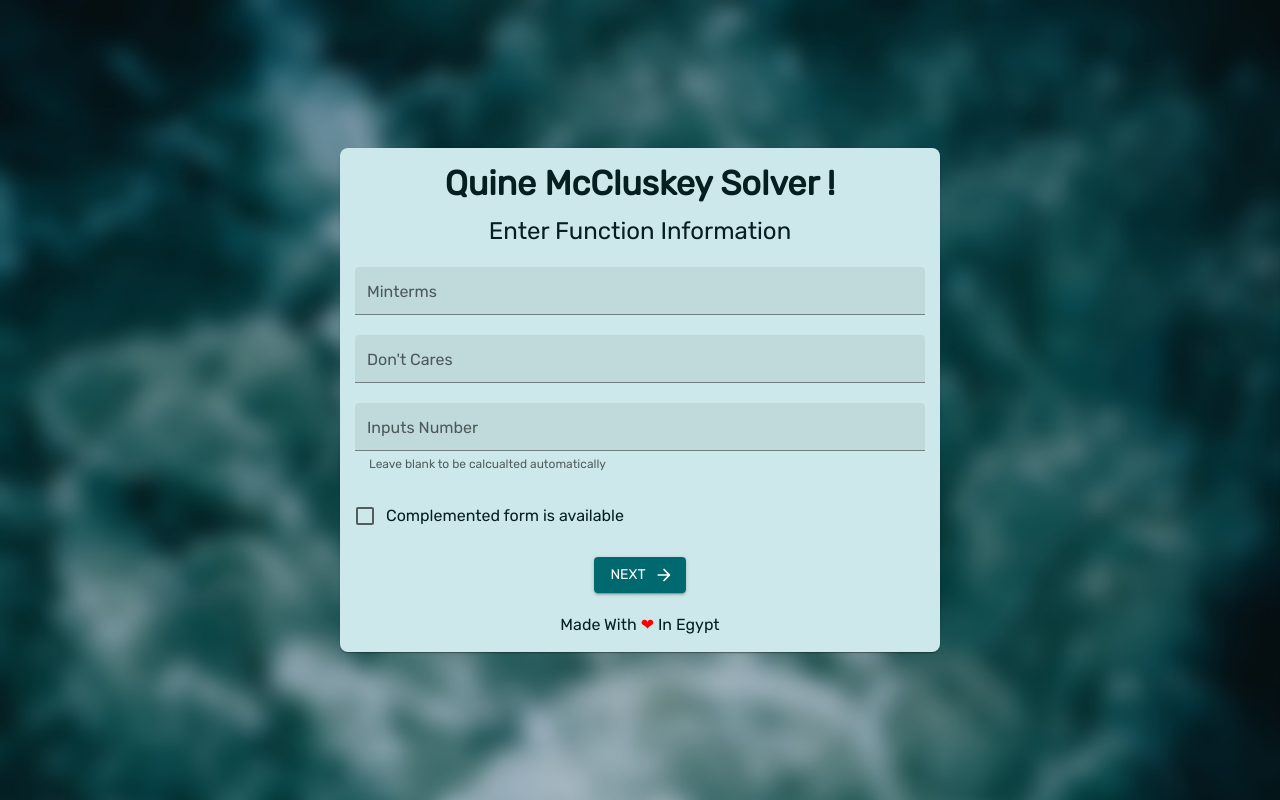
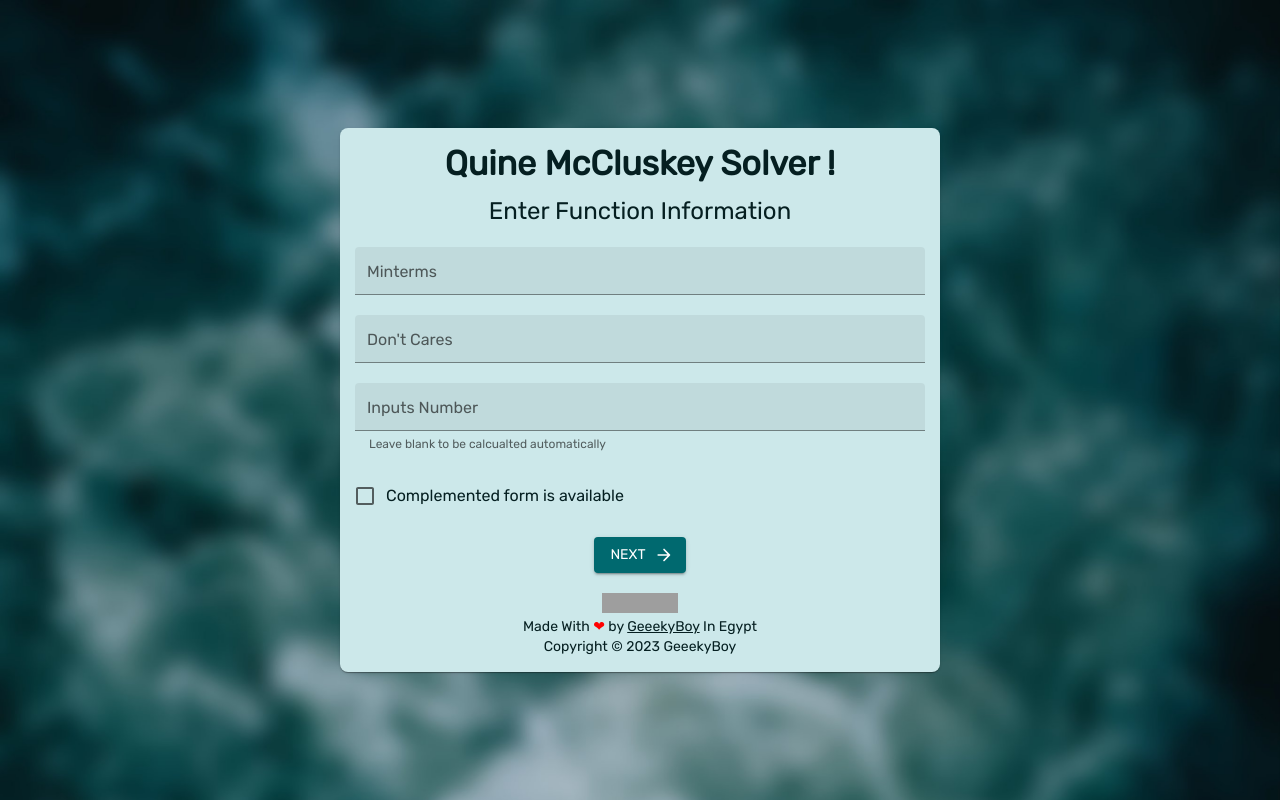
Before and after one commit to GeeekyBoy/Quine-McCluskey-Solver, a React (Vite) app: page / in a window 1280 px wide. Built offline with nearby package versions, Linux system fonts and the light colour scheme; grey boxes are pictures that could not be loaded.

Commit message:
feat: Add maintainer information ✨

```diff
--- a/src/components/Start.jsx
+++ b/src/components/Start.jsx
@@ -168,8 +168,21 @@ export default function () {
           </div>
           <div className={globalStyles.startContainerItem}>
             <center>
-              <Typography>
-                Made With <span style={{ color: "#FF0000" }}>❤</span> In Egypt
+              <a href="https://github.com/GeeekyBoy/Quine-McCluskey-Solver" target="_blank">
+                <img
+                  alt="GitHub stars"
+                  src="https://img.shields.io/github/stars/GeeekyBoy/Quine-McCluskey-Solver?style=social&amp;label=Star"
+                  width={76}
+                  height={20}
+                />
+              </a>
+              <Typography variant="body2">
+                Made With <span style={{ color: "#FF0000" }}>❤</span> by{" "}
+                <a href="https://github.com/GeeekyBoy" target="_blank" style={{ color: "inherit" }}>GeeekyBoy</a>{" "}
+                In Egypt
+              </Typography>
+              <Typography variant="body2">
+                Copyright © 2023 GeeekyBoy
               </Typography>
             </center>
           </div>
```
